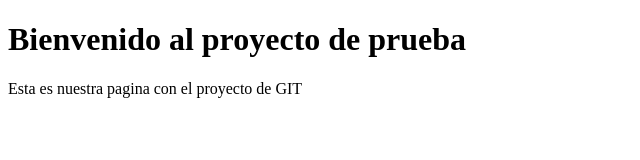
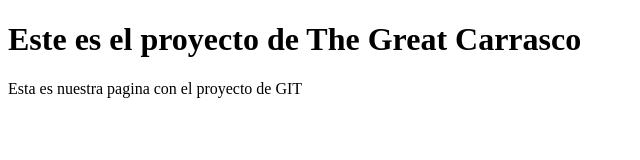
Before and after one commit to davidcarrasco95/pagina-web, a plain HTML site: page index.html in a window 1280 px wide. Shown: the whole page, without its empty margins (0-640 px from the left). Drawn offline with Linux system fonts and the light colour scheme.

Commit message:
Hemos cambiado el titulo de la pagina

```diff
--- a/index.html
+++ b/index.html
@@ -2,10 +2,10 @@
 <html>
     <head>
         <meta charset="utf-8">
-        <title>Proyecto de prueba></title>
+        <title>The Great Carrasco></title>
 </head>
     <body>
-        <h1>Bienvenido al proyecto de prueba</h1>
+        <h1>Este es el proyecto de The Great Carrasco</h1>
         <p>Esta es nuestra pagina con el proyecto de GIT</p>
     </body>
 </html>
```
